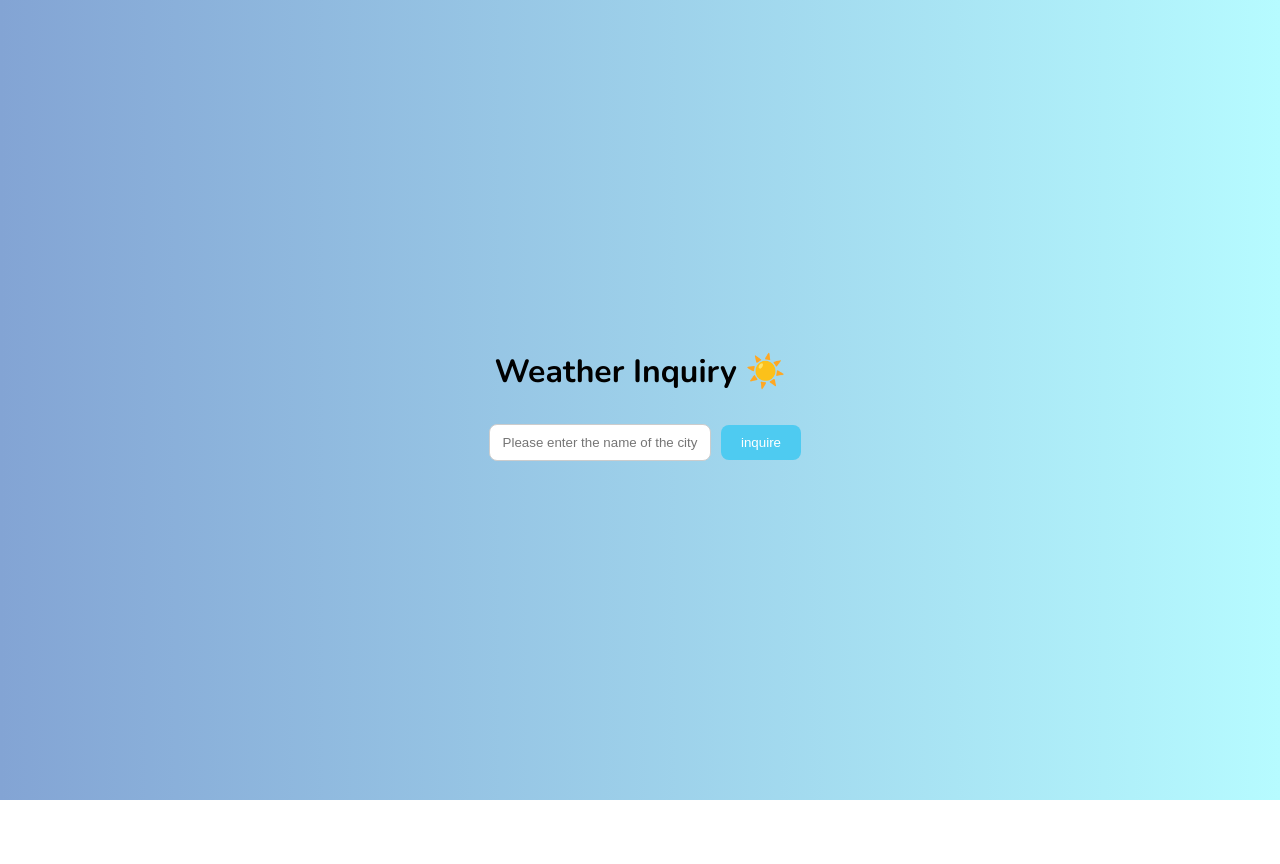
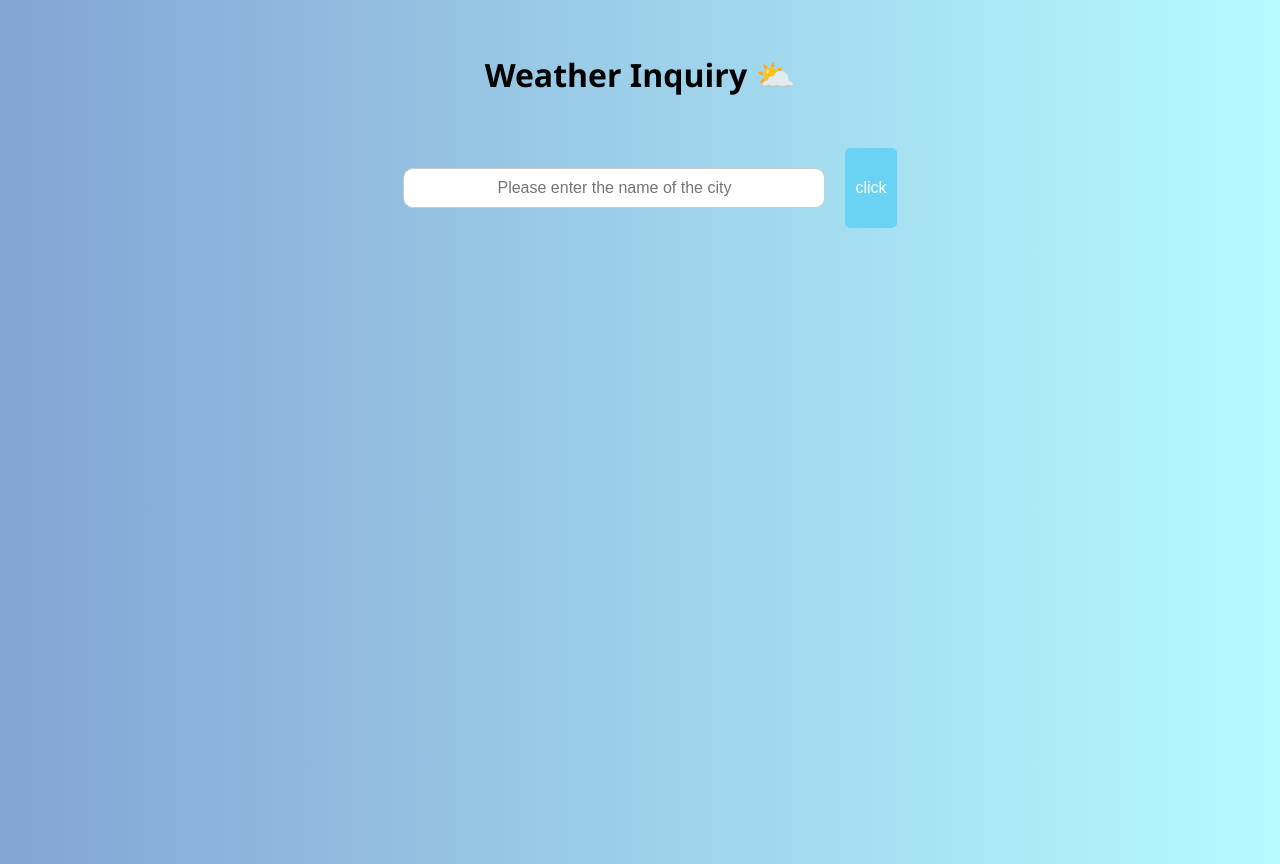
Before and after one commit to Himari531/WeatherInquiry, a React (Create React App) app: page / in a window 1280 px wide. Before the commit the page ends 800 px from the top, so only its background shows below. Built offline with nearby package versions, Linux system fonts and the light colour scheme; a web font is replaced by a local one.

Commit message:
添加搜索地名附加图片

```diff
--- a/src/App.css
+++ b/src/App.css
@@ -16,18 +16,18 @@
 input {
     text-align: center;
     padding: 10px;
-    margin: 10px;
-    border-radius: 8px;
+    margin: 20px;
+    border-radius: 10px;
     border: 1px solid #ccc;
-    width: 200px;
+    width: 400px;
 }
 
 button {
-    padding: 10px 20px;
-    background-color: #4ecbf1;
+    padding: 5px 10px;
+    background-color: #6ad2f3;
     color: white;
     border: none;
-    border-radius: 8px;
+    border-radius: 5px;
     cursor: pointer;
     transition: background-color 0.3s;
 }
--- /dev/null
+++ b/src/Weather.css
@@ -0,0 +1,130 @@
+/* 通用 */
+.app {
+    min-height: 100vh;
+    display: flex;
+    flex-direction: column;
+    align-items: center;
+    justify-content: flex-start;
+    padding: 2rem;
+    font-family: 'Segoe UI', Tahoma, Geneva, Verdana, sans-serif;
+    transition: background 1s;
+}
+
+h1 {
+    margin-bottom: 2rem;
+}
+
+/* 搜索框 */
+.search-box {
+    display: flex;
+    justify-content: center;
+    margin-top: 20px;
+}
+
+input {
+    padding: 0.5rem 1rem;
+    font-size: 1rem;
+    border-radius: 8px;
+    border: 1px solid #ccc;
+}
+
+button {
+    padding: 0.5rem 1rem;
+    font-size: 1rem;
+    background-color: #4caf50;
+    color: white;
+    border: none;
+    border-radius: 8px;
+    cursor: pointer;
+    transition: transform 0.2s, background-color 0.3s;
+}
+
+button:hover {
+    transform: scale(1.05);
+    background-color: #45a049;
+}
+
+/* 天气卡片 */
+.weather-card {
+    background-color: rgba(255, 255, 255, 0.8); /* 半透明背景 */
+    padding: 20px;
+    border-radius: 10px;
+    box-shadow: 0 4px 12px rgba(0, 0, 0, 0.1); /* 添加阴影 */
+    width: 300px;
+    text-align: center;
+    margin: 20px auto;
+    position: relative;
+    z-index: 1;
+}
+
+.weather-card .top-row {
+    display: flex;
+    justify-content: space-between;
+    align-items: center;
+    margin-bottom: 15px;
+}
+
+.weather-card h2 {
+    font-size: 24px;
+    font-weight: bold;
+}
+
+.weather-card p {
+    font-size: 16px;
+}
+
+.weather-icon {
+    width: 60px;
+    height: 60px;
+    margin-bottom: 20px;
+}
+
+.top-row {
+    display: flex;
+    justify-content: space-between;
+    margin-bottom: 1rem;
+}
+
+.temp {
+    font-size: 2.5rem;
+    font-weight: bold;
+    margin: 0.5rem 0;
+}
+
+.description {
+    text-transform: capitalize;
+    margin-bottom: 1rem;
+}
+
+.details {
+    margin-top: 1rem;
+}
+
+/* 动画 */
+@keyframes float {
+    0%, 100% {
+        transform: translateY(0);
+    }
+    50% {
+        transform: translateY(-10px);
+    }
+}
+
+.background {
+    position: absolute;
+    top: 0;
+    left: 0;
+    width: 100%;
+    height: 100%;
+    background-size: cover; /* 确保图片填充整个容器 */
+    background-position: center center; /* 使图片居中 */
+    z-index: -1; /* 让背景图片在内容下面 */
+}
+
+/* 错误提示 */
+.error {
+    color: red;
+    font-size: 18px;
+    font-weight: bold;
+    margin-top: 10px;
+}
--- a/src/Weather.js
+++ b/src/Weather.js
@@ -1,101 +1,123 @@
-import React, {useState} from 'react';
+import React, { useState, useEffect, useRef } from 'react';
 import axios from 'axios';
+import './Weather.css'; // 添加CSS文件引用
 
 const Weather = () => {
-    const [city, setCity] = useState(''); // 用户输入的城市
-    const [weather, setWeather] = useState(null); // 存储天气信息
-    const [error, setError] = useState(null); // 错误信息
+    const [city, setCity] = useState('');
+    const [weather, setWeather] = useState(null);
+    const [error, setError] = useState(null);
+    const [localTime, setLocalTime] = useState('');
+    const timerRef = useRef(null);
+    const [backgroundImage, setBackgroundImage] = useState('');
 
-    const apiKey = process.env.REACT_APP_WEATHER_API_KEY; // 替换为你自己的API密钥
-    const apiUrl = `https://api.openweathermap.org/data/2.5/weather?q=${city}&appid=${apiKey}&units=metric&lang=zh_cn`; // 你可以根据需要选择不同的API参数
+    //OpenWeather
+    const apiKey = process.env.REACT_APP_WEATHER_API_KEY;
+    const apiUrl = `https://api.openweathermap.org/data/2.5/weather?q=${city}&appid=${apiKey}&units=metric&lang=zh_cn`;
 
-    const getLocalTime = (timezone) => {
-        const utc = new Date().getTime() + new Date().getTimezoneOffset() * 60000;
-        const localTime = new Date(utc + timezone * 1000);
-        return localTime.toLocaleString(); // 格式化成当地的时间字符串
+    const fetchCityImage = (cityName) => {
+        const unsplashAccessKey = process.env.REACT_APP_UNSPLASH_ACCESS_KEY;
+        const unsplashUrl = `https://api.unsplash.com/search/photos?query=${cityName}&client_id=${unsplashAccessKey}&orientation=landscape`;
+
+        axios.get(unsplashUrl)
+            .then((response) => {
+                if (response.data.results.length > 0) {
+                    setBackgroundImage(response.data.results[0].urls.full);
+                } else {
+                    setBackgroundImage(''); // 如果没图，保持默认
+                }
+            })
+            .catch(() => {
+                setBackgroundImage('');
+            });
     };
 
-    // 根据天气变换背景
-    const getBackgroundClass = (weatherMain) => {
-        switch (weatherMain) {
-            case 'Clear':
-                return 'clear';
-            case 'Rain':
-                return 'rain';
-            case 'Clouds':
-                return 'clouds';
-            case 'Snow':
-                return 'snow';
-            case 'Thunderstorm':
-                return 'thunderstorm';
-            default:
-                return 'default';
-        }
+    const getClothingAdvice = (temp) => {
+        if (temp >= 28) return "天气炎热，短袖短裤，注意防晒！☀️";
+        else if (temp >= 20) return "天气温暖，薄外套就可以啦！🌤️";
+        else if (temp >= 10) return "天气凉爽，需要外套了。🍂";
+        else if (temp >= 0) return "天气寒冷，厚外套加围巾❄️";
+        else return "超级冷！羽绒服必备❄️☃️";
+    };
+
+    const updateLocalTime = (timezone) => {
+        const utc = new Date().getTime() + new Date().getTimezoneOffset() * 60000;
+        const cityTime = new Date(utc + timezone * 1000);
+        setLocalTime(cityTime.toLocaleTimeString());
     };
 
     const handleSearch = () => {
-        axios
-            .get(apiUrl)
+        if (!city) return;
+        axios.get(apiUrl)
             .then((response) => {
-                setWeather(response.data); // 成功获取数据，更新weather状态
-                setError(null); // 清除之前的错误
+                setWeather(response.data);
+                setError(null);
+
+                const timezone = response.data.timezone;
+                updateLocalTime(timezone);
+
+                if (timerRef.current) clearInterval(timerRef.current);
+                timerRef.current = setInterval(() => updateLocalTime(timezone), 1000);
+
+                // 新增：查询城市背景图
+                fetchCityImage(city);
+
             })
             .catch((error) => {
-                setWeather(null); // 清除天气数据
-                setError('The weather data of the city cannot be found. Please check whether the name of the city is correct.'); // 设置错误信息
+                setWeather(null);
+                setError('找不到城市天气，请检查城市名称是否正确。');
             });
     };
 
-    // 穿衣建议函数
-    const getClothingAdvice = (temp) => {
-        if (temp >= 28) {
-            return "天气炎热，建议穿短袖、短裤，注意防晒！☀️";
-        } else if (temp >= 20) {
-            return "天气温暖，建议穿薄外套、长裤。🌤️";
-        } else if (temp >= 10) {
-            return "天气凉爽，建议穿针织衫或薄外套。🍂";
-        } else if (temp >= 0) {
-            return "天气寒冷，建议穿厚外套、戴围巾。❄️";
-        } else {
-            return "非常寒冷，羽绒服必备，注意保暖！☃️";
-        }
+    useEffect(() => {
+        return () => {
+            if (timerRef.current) clearInterval(timerRef.current);
         };
+    }, []);
 
-
-    return (<div>
-        <h1>Weather Inquiry ☀️</h1>
+    return (
+        <div className="app">
+            {backgroundImage && (
+                <div
+                    className="background"
+                    style={{ backgroundImage: `url(${backgroundImage})` }}
+                ></div>
+            )}
+            <h1>Weather Inquiry ⛅</h1>
+            <div className="search-box">
                 <input
                     type="text"
                     placeholder="Please enter the name of the city"
                     value={city}
-            onChange={(e) => setCity(e.target.value)} // 设置城市名
+                    onChange={(e) => setCity(e.target.value)}
                 />
-        <button onClick={handleSearch}>inquire</button>
+                <button onClick={handleSearch}>click</button>
+            </div>
 
-        {error && <p>{error}</p>} {/* 如果有错误，显示错误信息 */}
+            {error && <p className="error">{error}</p>}
 
             {weather && (
-            <div className={`weather-info ${getBackgroundClass(weather.weather[0].main)}`}>
-                <div style={{display: 'flex', alignItems: 'center', gap: '1rem'}}>
+                <div className="weather-card">
+                    <div className="top-row">
                         <h2>{weather.name}</h2>
-                    <p>local time: {getLocalTime(weather.timezone)}</p>
+                        <p>{localTime}</p>
                     </div>
                     <img
-                    src={`https://openweathermap.org/img/wn/${weather.weather[0].icon}@2x.png`}
+                        className="weather-icon"
+                        src={`https://openweathermap.org/img/wn/${weather.weather[0].icon}@4x.png`}
                         alt="weather icon"
                     />
                     <p className="temp">{weather.main.temp}°C</p>
-                <p>{weather.weather[0].description}</p>
+                    <p className="description">{weather.weather[0].description}</p>
                     <div className="details">
-                    <p>Min Temp: {weather.main.temp_min}°C</p>
-                    <p>Max Temp: {weather.main.temp_max}°C</p>
-                </div>
-                <p>天気: {weather.weather[0].description}</p>
+                        <p>最低温度: {weather.main.temp_min}°C</p>
+                        <p>最高温度: {weather.main.temp_max}°C</p>
                         <p>湿度: {weather.main.humidity}%</p>
                         <p>穿衣建议: {getClothingAdvice(weather.main.temp)}</p>
-            </div>)
-        }
-    </div>);
+                    </div>
+                </div>
+            )}
+        </div>
+    );
 };
 
 export default Weather;
```
Also changed, not shown: 1 other file (tests, documents, lock files or other folders). Lines whose indentation alone changed are shown as unchanged.
